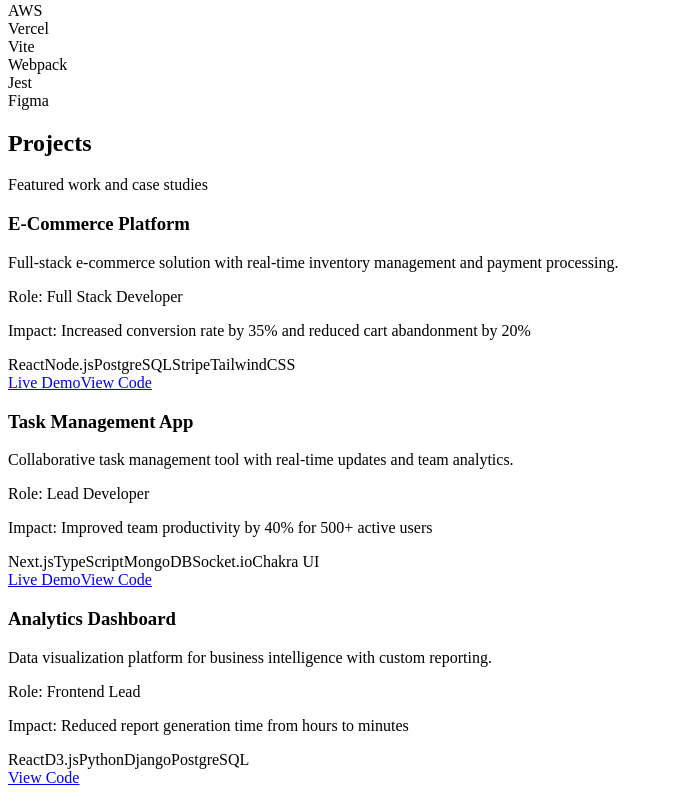
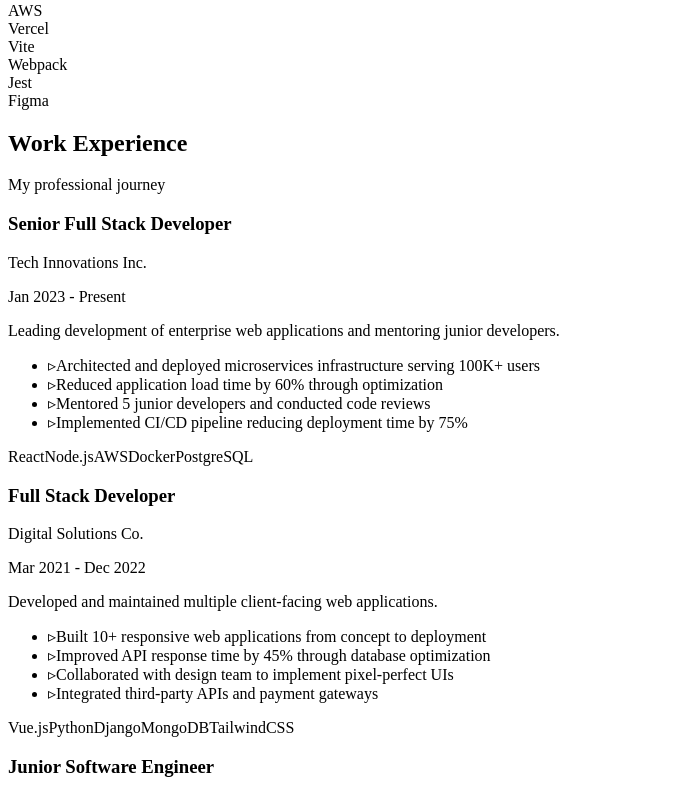
Before and after one commit to denzellgh/portfolio-denzellgh, a React (Vite) app: page / in a window 1280 px wide. Shown: the part 2943-3740 px from the top of the page, without its empty margins (0-673 px from the left). Built offline with nearby package versions, Linux system fonts and the light colour scheme; the HTML template or start-up script is replaced by a standard one.

Commit message:
fix: removing projects section

```diff
--- a/src/App.tsx
+++ b/src/App.tsx
@@ -3,7 +3,6 @@
 import { Hero } from './sections/Hero';
 import { About } from './sections/About';
 import { Skills } from './sections/Skills';
-import { Projects } from './sections/Projects';
 import { Experience } from './sections/Experience';
 import { Education } from './sections/Education';
 import { Contact } from './sections/Contact';
@@ -16,7 +15,6 @@
         <Hero />
         <About />
         <Skills />
-        <Projects />
         <Experience />
         <Education />
         <Contact />
```
